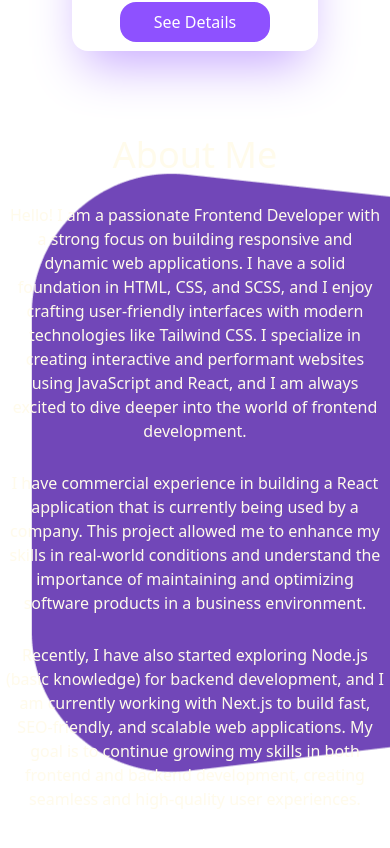
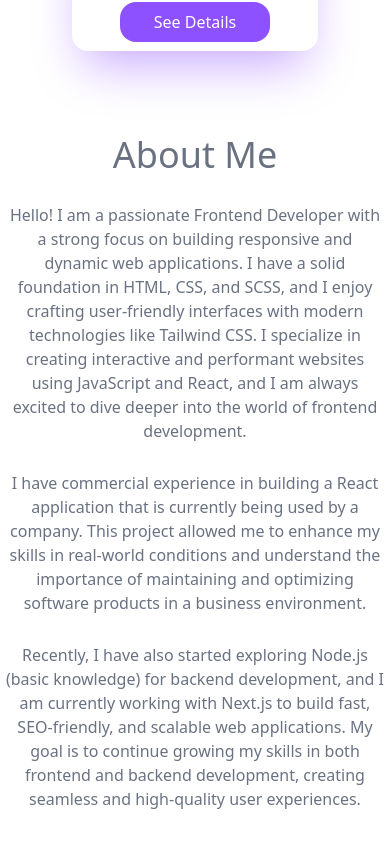
Before and after one commit to tereshonkov/portfolio, a Next.js app: page / in a window 390 px wide. Shown: the part 2056-2904 px from the top of the page. Built offline with nearby package versions, Linux system fonts and the light colour scheme; a web font is replaced by a local one.

Commit message:
change styles

```diff
--- a/components/About/About.tsx
+++ b/components/About/About.tsx
@@ -2,11 +2,11 @@
 
 export default function About() {
   return (
-    <section id="about" className="bg-[url('/bg-about.png')] bg-cover flex flex-col gap-7 mt-15 p-1  md:m-2 lg:mt-[5%] lg:p-[10%]">
-    <h2 className="relative text-amber-50 text-4xl self-center">About Me</h2>
-    <p className="text-amber-50 text-l text-center md:text-2xl">Hello! I am a passionate Frontend Developer with a strong focus on building responsive and dynamic web applications. I have a solid foundation in HTML, CSS, and SCSS, and I enjoy crafting user-friendly interfaces with modern technologies like Tailwind CSS. I specialize in creating interactive and performant websites using JavaScript and React, and I am always excited to dive deeper into the world of frontend development.</p>
-    <p className="text-amber-50 text-l text-center md:text-2xl">I have commercial experience in building a React application that is currently being used by a company. This project allowed me to enhance my skills in real-world conditions and understand the importance of maintaining and optimizing software products in a business environment.</p>
-    <p className="text-amber-50 text-l text-center md:text-2xl">Recently, I have also started exploring Node.js (basic knowledge) for backend development, and I am currently working with Next.js to build fast, SEO-friendly, and scalable web applications. My goal is to continue growing my skills in both frontend and backend development, creating seamless and high-quality user experiences.</p>
+    <section id="about" className="lg:bg-[url('/bg-about.png')] lg:bg-cover flex flex-col gap-7 mt-15 p-1  md:m-2 lg:mt-[5%] lg:p-[10%]">
+    <h2 className="relative text-gray-500 md:text-amber-50 text-4xl self-center">About Me</h2>
+    <p className="text-gray-500 lg:text-amber-50 text-l text-center md:text-2xl">Hello! I am a passionate Frontend Developer with a strong focus on building responsive and dynamic web applications. I have a solid foundation in HTML, CSS, and SCSS, and I enjoy crafting user-friendly interfaces with modern technologies like Tailwind CSS. I specialize in creating interactive and performant websites using JavaScript and React, and I am always excited to dive deeper into the world of frontend development.</p>
+    <p className="text-gray-500 lg:text-amber-50 text-l text-center md:text-2xl">I have commercial experience in building a React application that is currently being used by a company. This project allowed me to enhance my skills in real-world conditions and understand the importance of maintaining and optimizing software products in a business environment.</p>
+    <p className="text-gray-500 lg:text-amber-50 text-l text-center md:text-2xl">Recently, I have also started exploring Node.js (basic knowledge) for backend development, and I am currently working with Next.js to build fast, SEO-friendly, and scalable web applications. My goal is to continue growing my skills in both frontend and backend development, creating seamless and high-quality user experiences.</p>
   </section>
   )
 }
```
